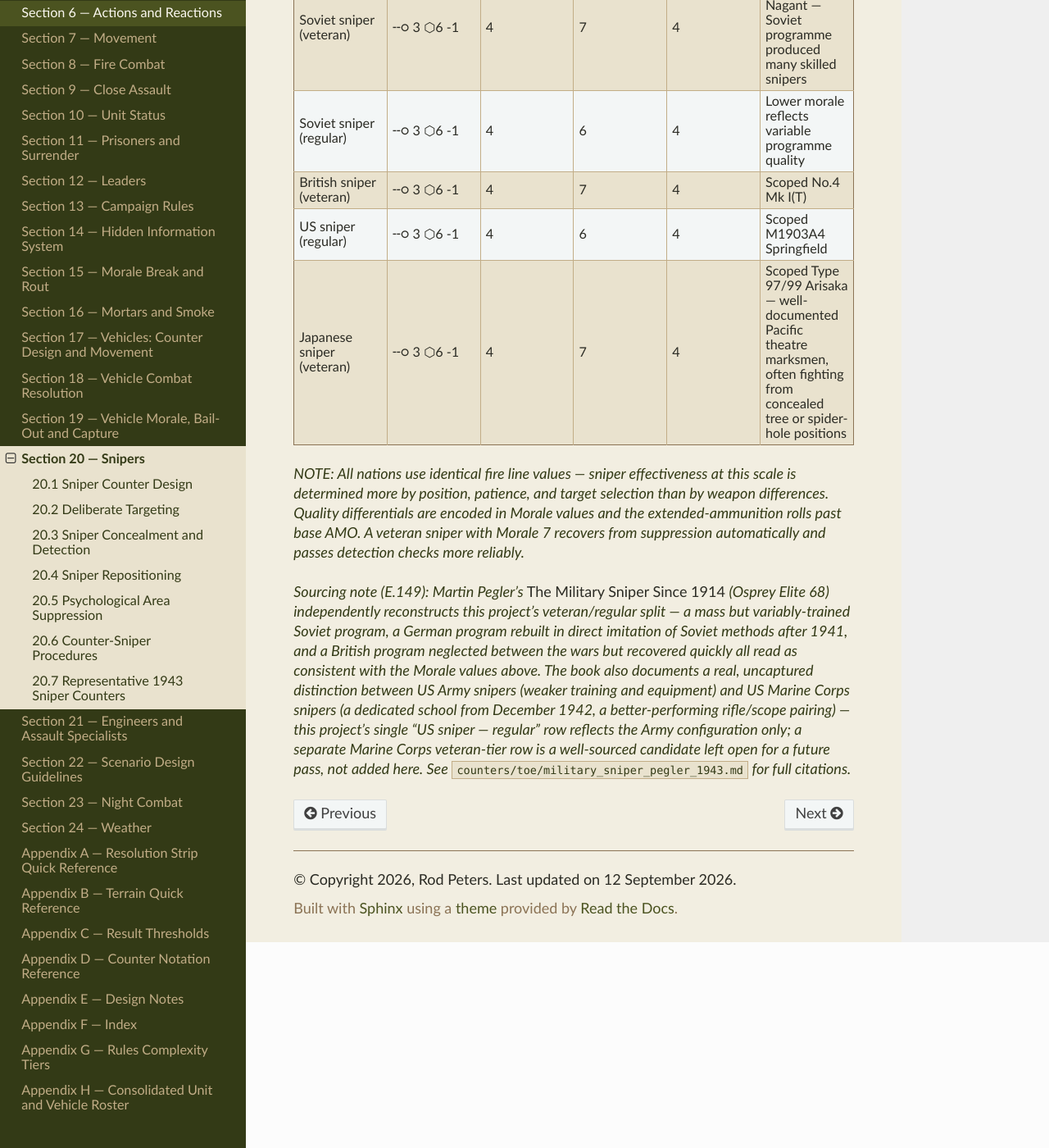
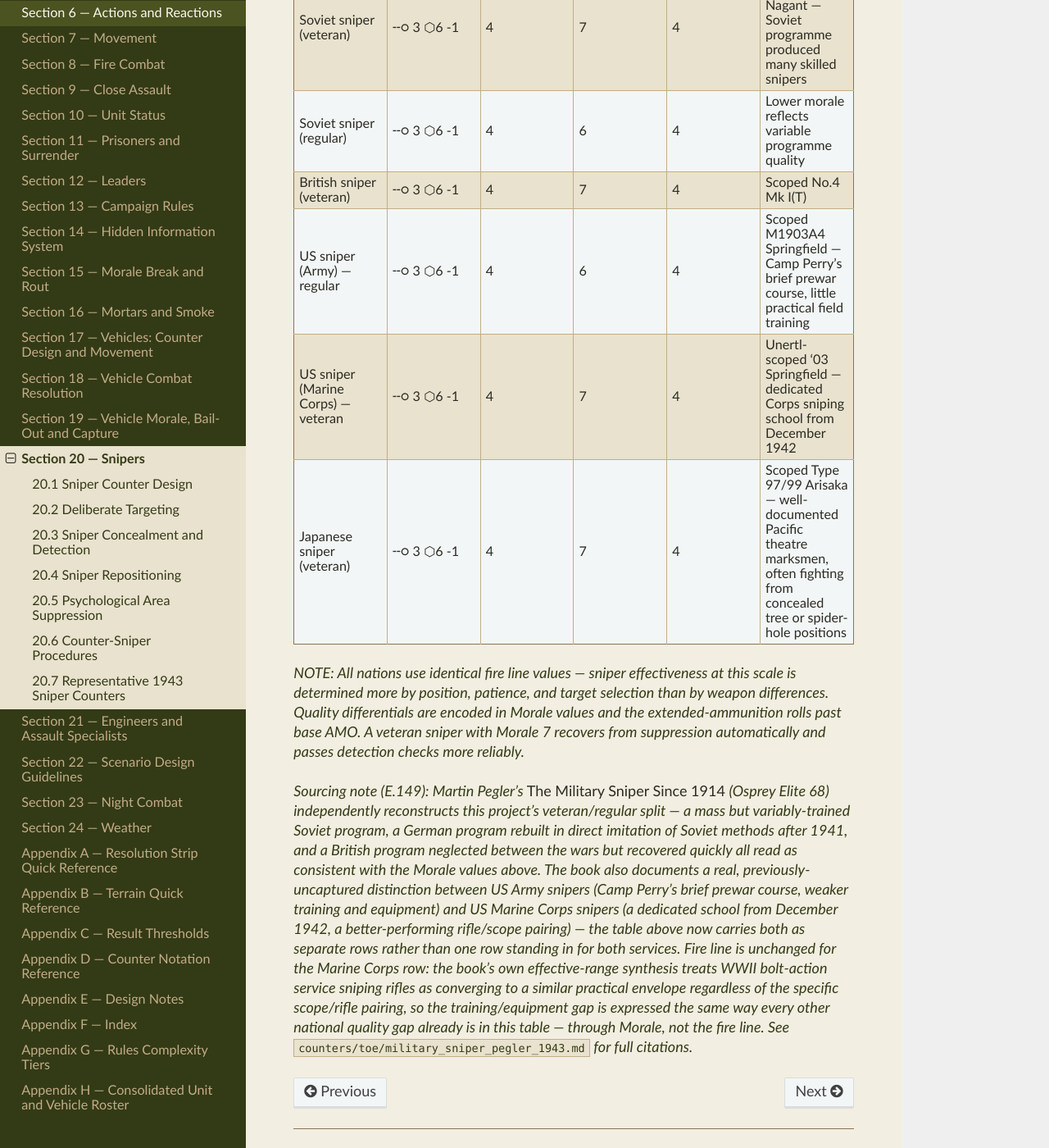
Before and after one commit to spugnoid/wdr-wargame, a Sphinx documentation site: the page built from docs/source/section_20__snipers.rst, in a window 1280 px wide and 1400 px high, scrolled down 4379 px. Shown: the whole window at 82% size. Built offline with Sphinx 7.4.7 and the Read the Docs theme 3.1.0, drawn with Linux system fonts in a browser that asks for light colours.

Commit message:
Add US Marine Corps sniper roster row, closing E.149's flagged gap (E.150)
Splits the single "US sniper - regular" row into "US sniper (Army) -
regular" (unchanged) and a new "US sniper (Marine Corps) - veteran",
citing the Corps's dedicated sniping school (Dec 1942) and its
better-performing Unertl-scoped '03 Springfield (Pegler, The Military
Sniper Since 1914). Fire line stays identical across all rows, since
the source itself found no effective-range basis for a weapon-driven
distinction - the training/equipment gap is expressed through Morale
only, same as every other national quality difference in this table.

Co-Authored-By: Claude Sonnet 5 <noreply@anthropic.com>
Claude-Session: https://claude.ai/code/session_015yXELFrfaqQ4wwWFdrsDSf

```diff
--- a/docs/source/section_20__snipers.rst
+++ b/docs/source/section_20__snipers.rst
@@ -389,12 +389,18 @@ Sniper rules differ from standard infantry fire in three fundamental ways: they
      - 7
      - 4
      - Scoped No.4 Mk I(T)
-   * - US sniper (regular)
+   * - US sniper (Army) — regular
      - ╌○ 3 ⬡6 -1
      - 4
      - 6
      - 4
-     - Scoped M1903A4 Springfield
+     - Scoped M1903A4 Springfield — Camp Perry's brief prewar course, little practical field training
+   * - US sniper (Marine Corps) — veteran
+     - ╌○ 3 ⬡6 -1
+     - 4
+     - 7
+     - 4
+     - Unertl-scoped '03 Springfield — dedicated Corps sniping school from December 1942
    * - Japanese sniper (veteran)
      - ╌○ 3 ⬡6 -1
      - 4
@@ -405,4 +411,4 @@ Sniper rules differ from standard infantry fire in three fundamental ways: they
 
 *NOTE: All nations use identical fire line values — sniper effectiveness at this scale is determined more by position, patience, and target selection than by weapon differences. Quality differentials are encoded in Morale values and the extended-ammunition rolls past base AMO. A veteran sniper with Morale 7 recovers from suppression automatically and passes detection checks more reliably.*
 
-*Sourcing note (E.149): Martin Pegler's* The Military Sniper Since 1914 *(Osprey Elite 68) independently reconstructs this project's veteran/regular split — a mass but variably-trained Soviet program, a German program rebuilt in direct imitation of Soviet methods after 1941, and a British program neglected between the wars but recovered quickly all read as consistent with the Morale values above. The book also documents a real, uncaptured distinction between US Army snipers (weaker training and equipment) and US Marine Corps snipers (a dedicated school from December 1942, a better-performing rifle/scope pairing) — this project's single "US sniper — regular" row reflects the Army configuration only; a separate Marine Corps veteran-tier row is a well-sourced candidate left open for a future pass, not added here. See* ``counters/toe/military_sniper_pegler_1943.md`` *for full citations.*
+*Sourcing note (E.149): Martin Pegler's* The Military Sniper Since 1914 *(Osprey Elite 68) independently reconstructs this project's veteran/regular split — a mass but variably-trained Soviet program, a German program rebuilt in direct imitation of Soviet methods after 1941, and a British program neglected between the wars but recovered quickly all read as consistent with the Morale values above. The book also documents a real, previously-uncaptured distinction between US Army snipers (Camp Perry's brief prewar course, weaker training and equipment) and US Marine Corps snipers (a dedicated school from December 1942, a better-performing rifle/scope pairing) — the table above now carries both as separate rows rather than one row standing in for both services. Fire line is unchanged for the Marine Corps row: the book's own effective-range synthesis treats WWII bolt-action service sniping rifles as converging to a similar practical envelope regardless of the specific scope/rifle pairing, so the training/equipment gap is expressed the same way every other national quality gap already is in this table — through Morale, not the fire line. See* ``counters/toe/military_sniper_pegler_1943.md`` *for full citations.*
```
Also changed, not shown: counters/toe/military_sniper_pegler_1943.md (+9 -10 lines), docs/source/appendix_e__design_notes.rst (+7 -0 lines).
